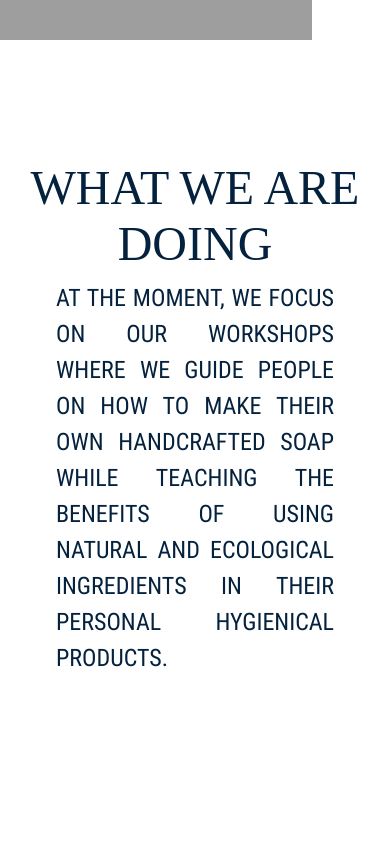
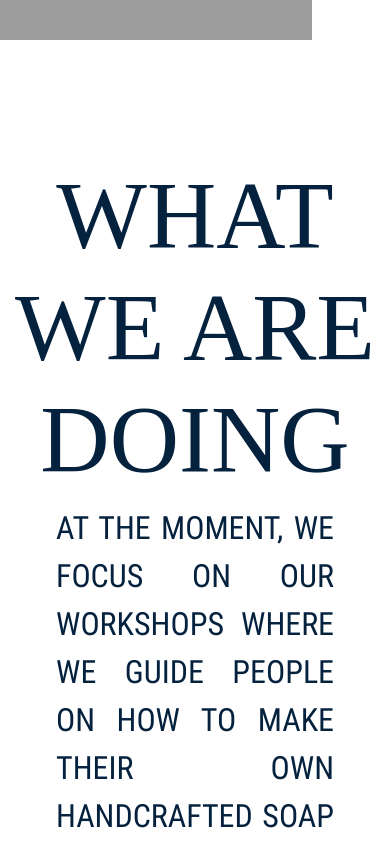
Before and after one commit to carlos-enciso/customise-me, a Next.js app: page / in a window 390 px wide. Shown: the part 860-1704 px from the top of the page. Built offline with nearby package versions, Linux system fonts and the light colour scheme; grey boxes are pictures that could not be loaded; a web font is replaced by a local one.

Commit message:
Update sizing of elements for mobile

```diff
--- a/components/about-us.js
+++ b/components/about-us.js
@@ -85,7 +85,7 @@ const useStyles = makeStyles({
 		display: "flex",
 		flexDirection: "column",
 		justifyContent: "center",
-		marginTop: "8rem",
+		marginTop: isMobile ? "2rem" : "4rem",
 		marginLeft: "5rem",
 		marginRight: "5rem",
 		textAlign: "center",
--- a/components/more.js
+++ b/components/more.js
@@ -49,14 +49,13 @@ const useStyles = makeStyles({
 		padding: "0 0.5rem",
 	},
 	messageTitle: {
-		fontSize: isMobile ? "1.5rem" : "3rem",
 		color: Colors.azulFuerte,
-		paddingTop: "2.5rem",
+		paddingTop: isMobile ? "0" : "2.5rem",
 	},
 	message: {
-		fontSize: isMobile ? "0.5rem" : "1.5rem",
+		fontSize: isMobile ? "1rem" : "2rem",
 		color: Colors.azulFuerte,
-		padding: "0.5rem 3rem",
+		padding: isMobile ? "0.1rem 0.3rem" : "0.5rem 3rem",
 		textAlign: "justify",
 	},
 });
--- a/pages/index.js
+++ b/pages/index.js
@@ -102,7 +102,7 @@ const useStyles = makeStyles((theme) => ({
 		flexDirection: "column",
 	},
 	containerLarge: {
-		height: isMobile ? "45vh" : "100vh",
+		height: isMobile ? "55vh" : "100vh",
 		width: "100vw",
 		display: "flex",
 		flexDirection: "column",
```
